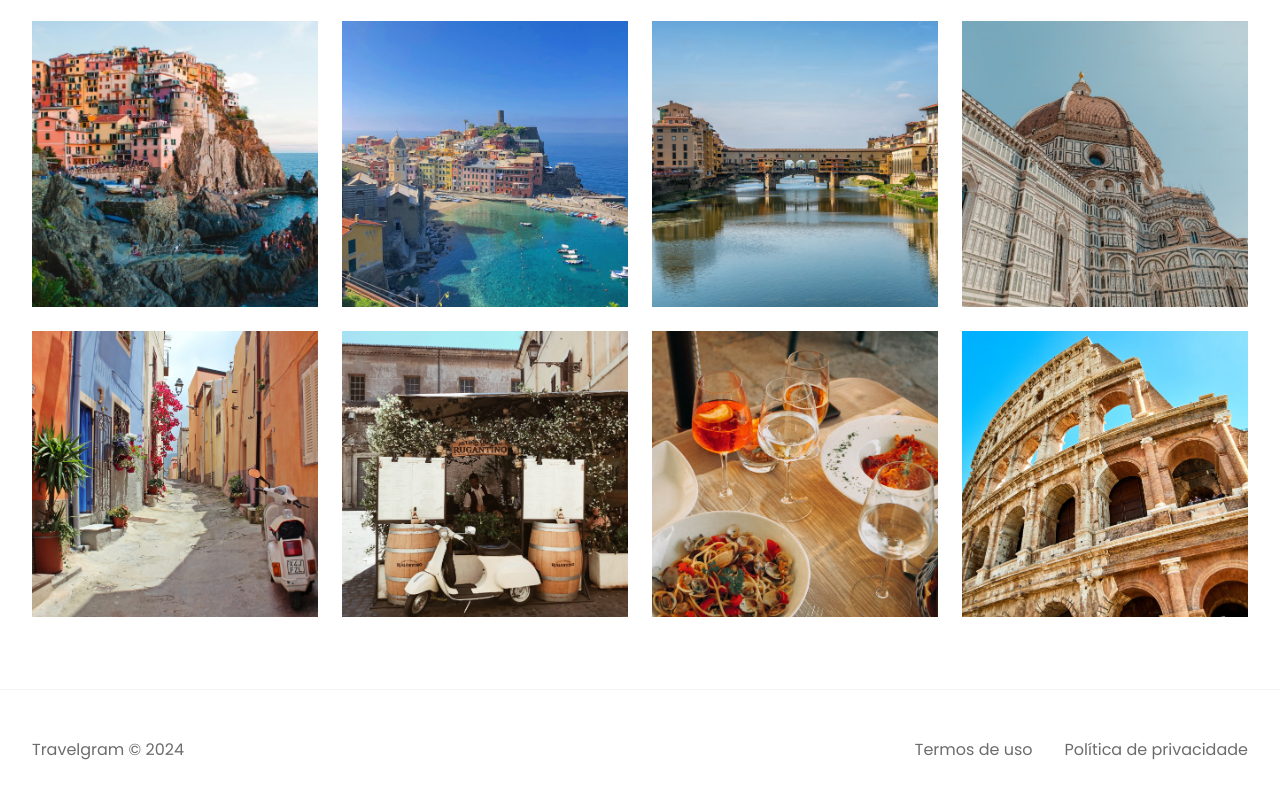
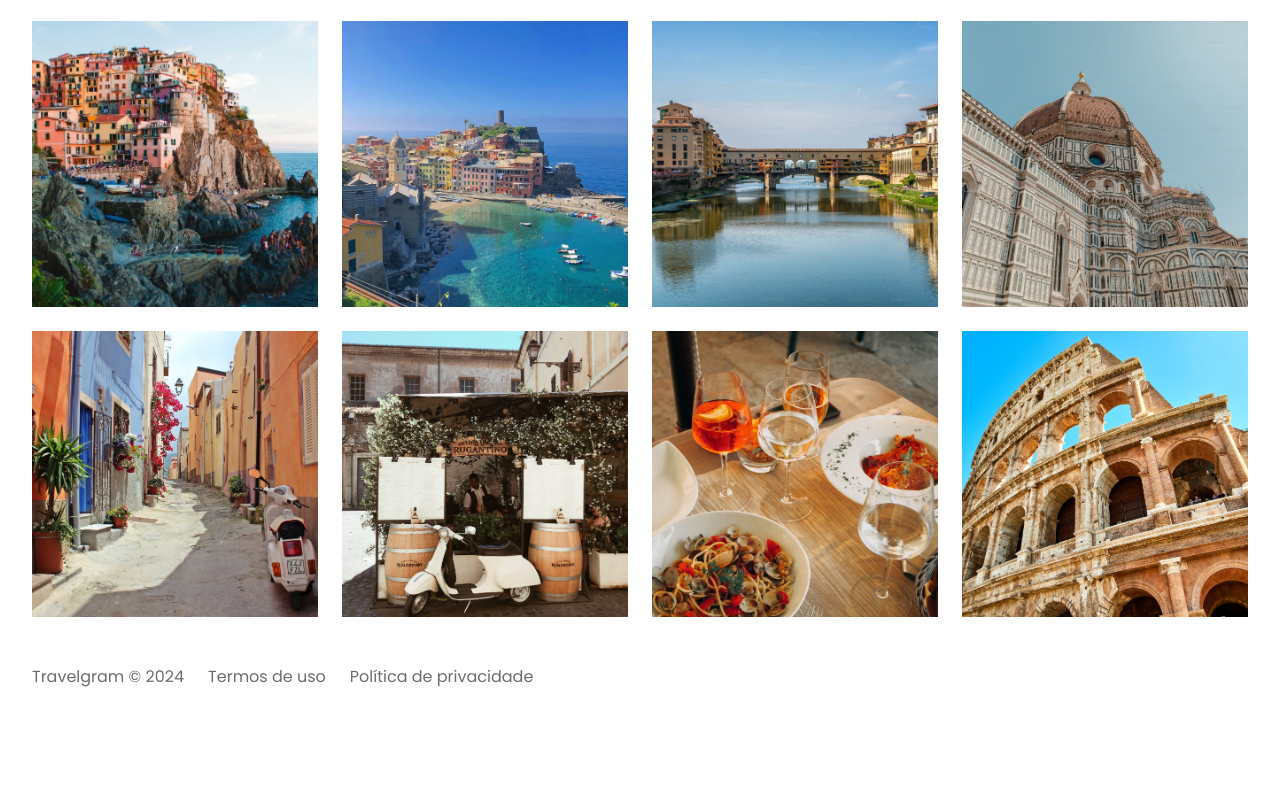
Before and after one commit to guilhermehspinheiro/travelgram-perfil-viagens, a plain HTML site: page index.html in a window 1280 px wide. Shown: the part 649-1447 px from the top of the page. After the commit the page ends 1362 px from the top, so only its background shows below. Drawn offline with Linux system fonts and the light colour scheme.

Commit message:
Ajuste no footer

```diff
--- a/styles/footer.css
+++ b/styles/footer.css
@@ -1,10 +1,5 @@
 footer {
   display: flex;
-  padding-block: 48px;
-  margin-top: 48px;
-  gap: 32px;
-  border-top: 1px solid var(--surface-color);
+  padding-block: 24px;
+  gap: 24px;
 }
-footer span:nth-child(1) {
-    margin-right: auto;
-}
```
